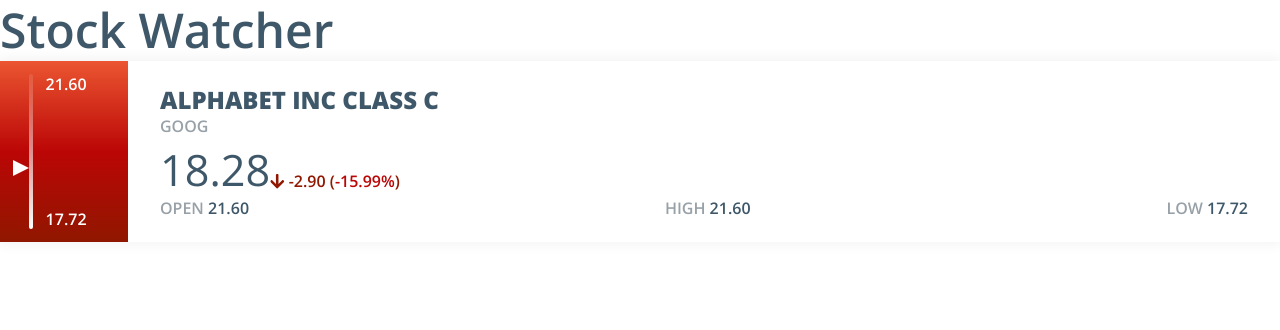
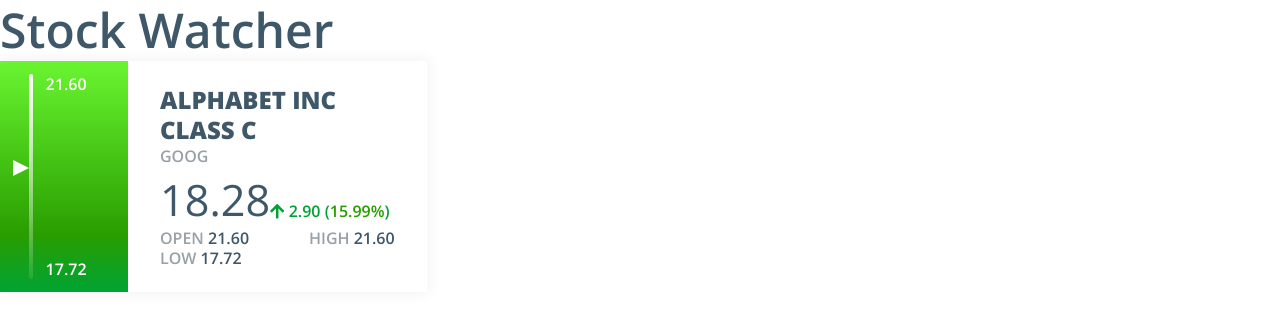
Before and after one commit to jessikuh/stock-watcher, a Vue app in the folder client/: page / in a window 1280 px wide. Shown: the top 330 px of the page. Built offline with nearby package versions, Linux system fonts and the light colour scheme.

Commit message:
Applying width

```diff
--- a/client/src/components/Ticker.vue
+++ b/client/src/components/Ticker.vue
@@ -71,8 +71,8 @@
       high: '21.60',
       low: '17.72',
       price: '18.28',
-      change: '-2.90',
-      changePercent: '-15.99%',
+      change: '2.90',
+      changePercent: '15.99%',
     };
   },
   computed: {
@@ -100,7 +100,10 @@
     box-shadow: 0 0 .8rem .2rem rgba($black, .05);
     display: flex;
     flex-flow: row wrap;
+    flex: 0 0 33.333%;
+    max-width: 33.333%;
     min-height: 10rem;
+    width: 100%;
 
     h3 {
       margin-bottom: .8rem;
```
